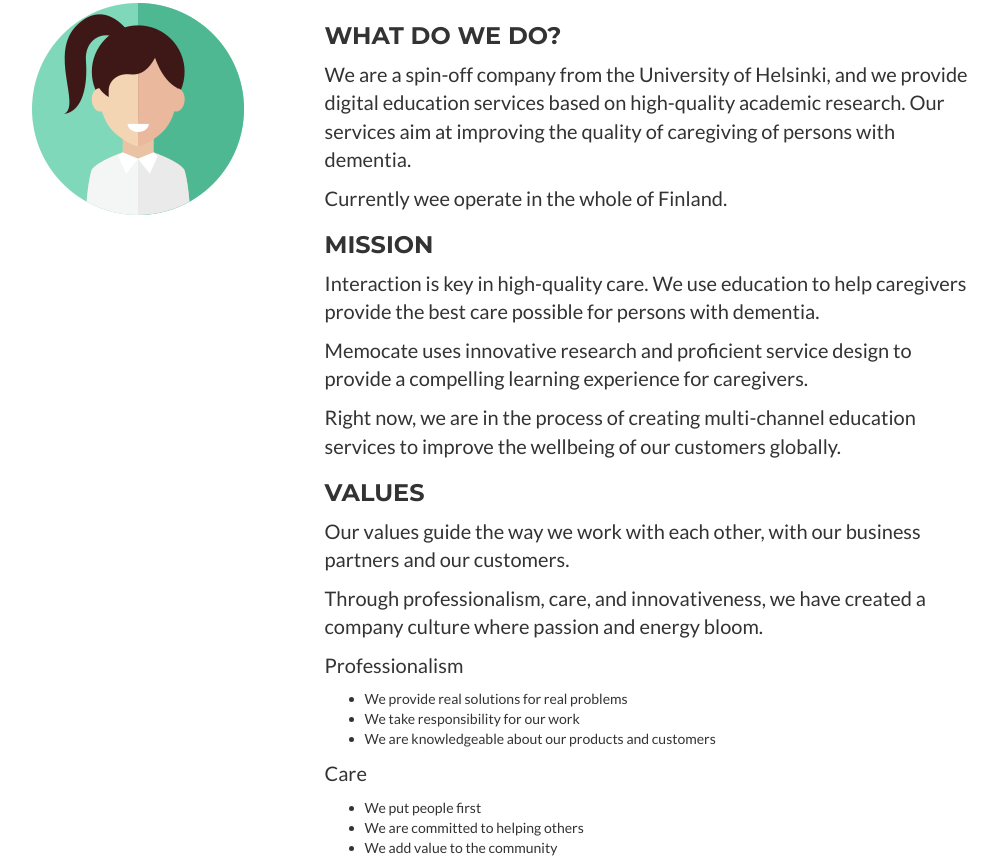
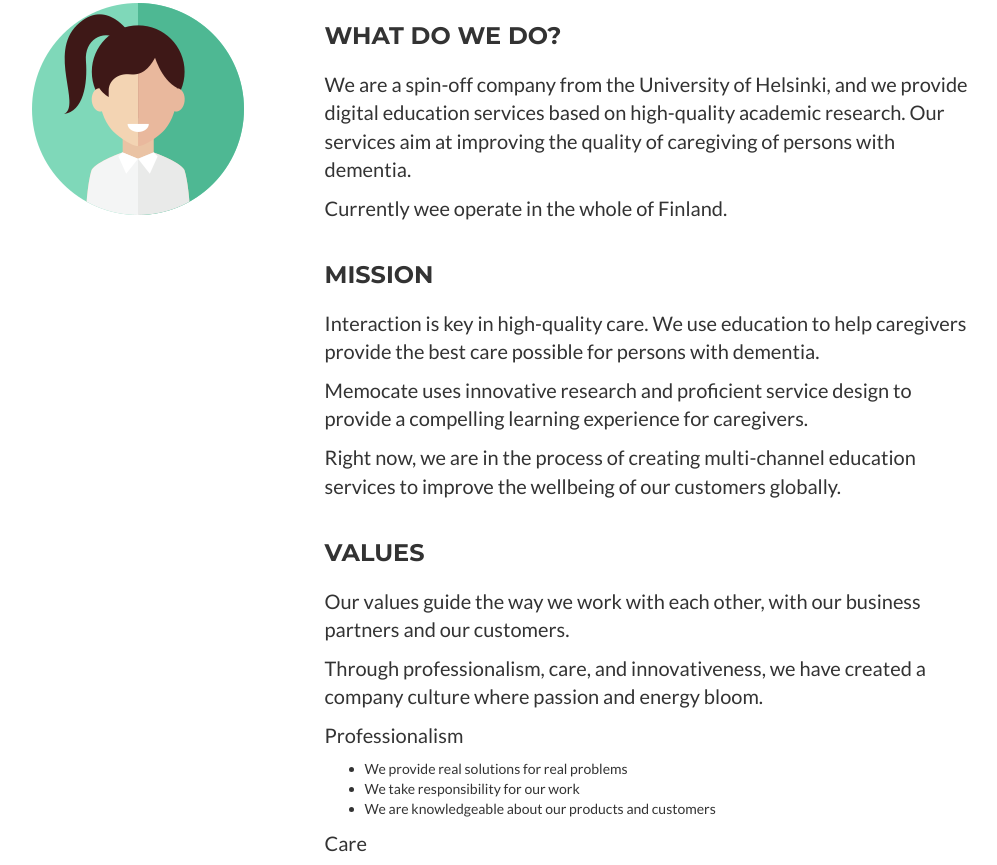
Before and after one commit to memocated/frontpage-next, a website: page index.html in a window 1280 px wide. Shown: the part 1030-1895 px from the top of the page, without its empty margins (38-1035 px from the left). Drawn offline with nearby package versions, Linux system fonts and the light colour scheme.

Commit message:
Add slightly more air to h3 elements

```diff
--- a/less/freelancer.less
+++ b/less/freelancer.less
@@ -507,6 +507,13 @@
     }
 }
 
+h3:not(:first-child) {
+  margin-top: 40px;
+}
+
+h3 {
+  margin-bottom: 20px;
+}
 
 .margin-top {
     margin-top: 4rem;
```
Also changed, not shown: css/freelancer.css, css/freelancer.min.css.
